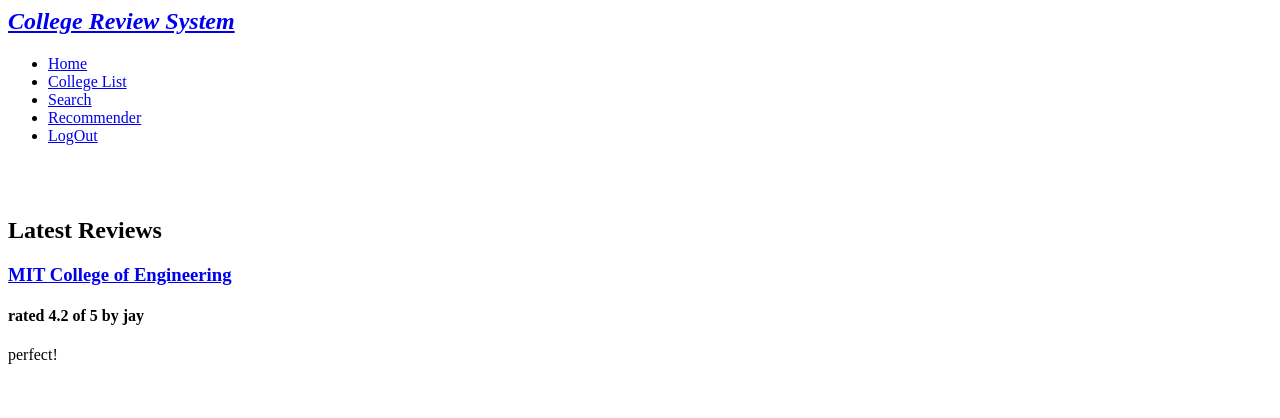
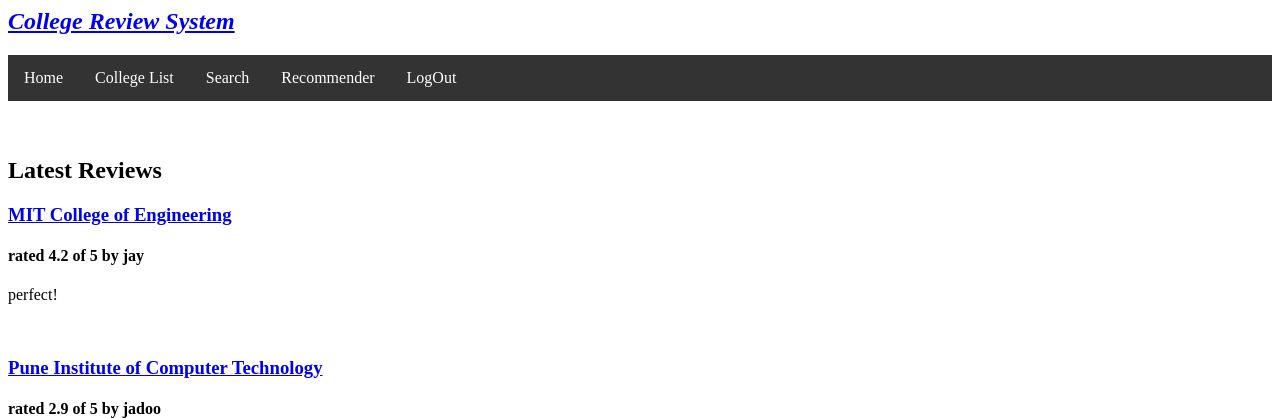
Before and after one commit to nimish38/College_Review_System, a Django app: page /Reviews/ in a window 1280 px wide. Shown: the top 418 px of the page. Run offline with Django 3.2, Linux system fonts and the light colour scheme; a user stored in the database is signed in; data comes from the database, SQL or seed files in the repository; both versions use the stored data as it was after the commit.

Commit message:
Navbar updated.

```diff
--- a/Reviews/templates/Reviews/base.html
+++ b/Reviews/templates/Reviews/base.html
@@ -1,7 +1,35 @@
 <html>
+<head>
+	<style>
+	ul {
+  list-style-type: none;
+  margin: 0;
+  padding: 0;
+  overflow: hidden;
+  background-color: #333;
+}
+
+li {
+  float: left;
+}
+
+li a {
+  display: block;
+  color: white;
+  text-align: center;
+  padding: 14px 16px;
+  text-decoration: none;
+}
+
+/* Change the link color to #111 (black) on hover */
+li a:hover {
+  background-color: #111;
+}
+</style>
+</head>
 <body>
 <div>
-	<nav>
+	<nav class="navbar navbar-expand-lg navbar-dark bg-dark mb-5">
 		<div>
 			<h1><b><i><a href="{% url 'Reviews:review_list' %}">College Review System </a></i></b></h1>
 		</div>
--- a/Reviews/templates/Reviews/review_list.html
+++ b/Reviews/templates/Reviews/review_list.html
@@ -1,7 +1,6 @@
 <html>
 <body>
 {% extends 'Reviews/base.html' %}
-
 {% block title %}
 <h2>Latest Reviews</h2>
 {% endblock %}
--- a/Reviews/views.py
+++ b/Reviews/views.py
@@ -108,8 +108,15 @@
 		if College.objects.filter(name=clg_name).exists():
 			clge = College.objects.filter(name=clg_name)
 			clg=clge[0]
+			deps = Department.objects.filter(college=clg)
 			form = ReviewForm()
-			return render(request, 'Reviews/college_detail.html', {'college': clg, 'form': form, 'user_clg':'none'})
+			user_clg = 'none'
+			if not request.user.is_anonymous:
+				if StudentUser.objects.filter(user=request.user).exists():
+					user_clg = StudentUser.objects.filter(user=request.user)[0].college
+				if IndustryUser.objects.filter(user=request.user).exists():
+					user_clg = clg.name
+			return render(request, 'Reviews/college_detail.html',{'college': clg, 'deps': deps, 'form': form, 'user_clg': user_clg})
 		else:
 			return render(request, 'Reviews/add_clg.html', {'name': clg_name})
 	return render(request, 'Reviews/Search.html')
@@ -226,9 +233,9 @@
 
 
 def create_new_user(request):
-	Uform = UserForm(data=request.POST)
-	Sform = StudUserForm(data=request.POST)
-	Iform = IndUserForm(data=request.POST)
+	Uform = UserForm()
+	Sform = StudUserForm()
+	Iform = IndUserForm()
 	if request.method == "POST":
 		if Uform.is_valid() and Sform.is_valid():
 			user = Uform.save(commit=False)
```
Also changed, not shown: db.sqlite3.
